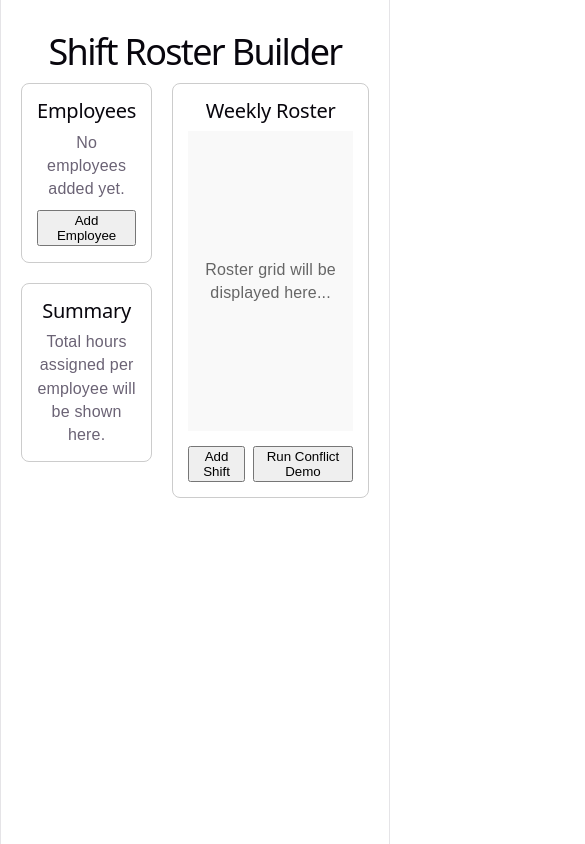
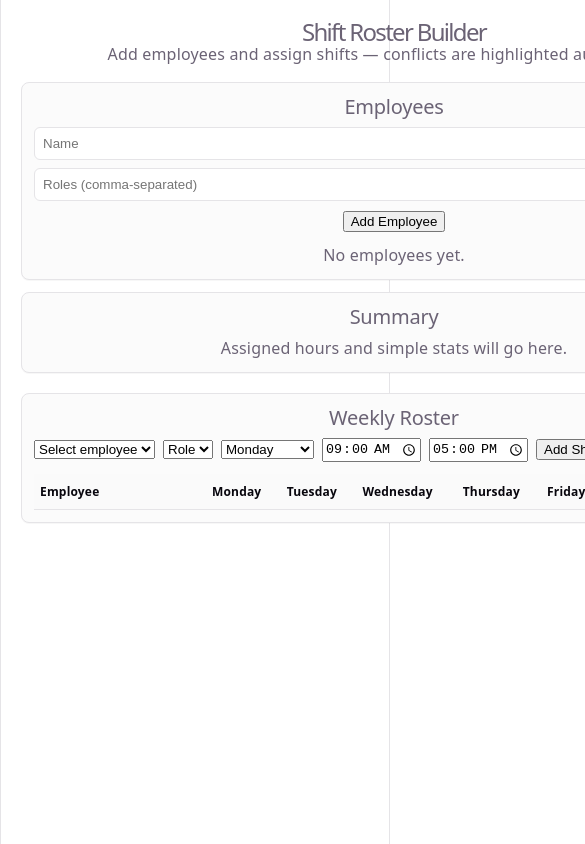
Before and after one commit to KL838/Shift-Roster-Builder, a React (Vite) app: page / in a window 390 px wide. Shown: the top 844 px of the page, 585 px wide, since content can reach past the window. Built offline with nearby package versions, Linux system fonts and the light colour scheme.

Commit message:
Add managment with responsive UI

```diff
--- a/src/App.css
+++ b/src/App.css
@@ -1 +1,49 @@
-body, html { margin: 0; padding: 0; }
+/* Base reset */
+body, html { margin: 0; padding: 0; font-family: var(--sans, Inter, system-ui, -apple-system, "Segoe UI", Roboto, "Helvetica Neue", Arial); color: var(--text); background: var(--bg); }
+
+.app-container { padding: 20px; max-width: 1100px; margin: 0 auto; }
+header h1 { margin: 0; font-size: 24px; color: var(--text); }
+
+.main-content { display: grid; grid-template-columns: 320px 1fr; gap: 20px; margin-top: 16px; }
+@media (max-width: 800px) { .main-content { grid-template-columns: 1fr; } }
+
+.employees-panel, .summary-panel, .roster-grid { border: 1px solid var(--border); padding: 12px; border-radius: 8px; background: var(--box-bg); box-shadow: 0 1px 0 rgba(0,0,0,0.03); }
+.employee-list ul { list-style: none; padding:0; margin: 0; }
+.employee-list li { padding: 6px 0; border-bottom: 1px solid var(--border); }
+
+.controls { display: flex; gap: 8px; margin-top: 8px; align-items: center; }
+
+/* Roster table */
+.grid-scroll, .roster-scroll { overflow-x: auto; }
+.roster-table { width: 100%; border-collapse: collapse; min-width: 720px; }
+.roster-table thead th { background: var(--table-head-bg, #fafafa); color: var(--text-h); text-align: left; padding: 8px; font-size: 12px; border-bottom: 1px solid var(--border); }
+.roster-table td { border: 1px solid var(--border); padding: 8px; vertical-align: top; background: var(--table-cell-bg, #fbfbfb); }
+.name-col, .employee-cell { width: 160px; font-weight: 600; background: var(--table-head-bg, #fafafa); }
+
+.shift-item { background: var(--shift-bg, #f3fbff); padding: 6px; border-radius: 6px; margin-bottom: 6px; display: block; box-sizing: border-box; }
+.shift-item .shift-time { font-weight:600; font-size: 13px; color: var(--text-h); }
+.shift-item .shift-role { font-size: 11px; color: #555; }
+
+/* Conflict highlight */
+.cell-conflict { background: var(--conflict-cell-bg); transition: background 160ms ease; }
+.cell-conflict .shift-item,
+.shift-item.conflict {
+	background: var(--conflict-shift-bg);
+	border: 1px solid var(--conflict-border);
+	box-shadow: none;
+}
+.shift-item.conflict .shift-time { color: var(--text-h); }
+.shift-item.conflict .shift-role { color: var(--text); }
+
+.form-row { margin-top: 8px; }
+.form-row input { width: 100%; padding: 8px; box-sizing: border-box; border: 1px solid var(--border); border-radius: 6px; background: var(--bg); color: var(--text); }
+
+.btn-small { font-size: 12px; padding: 6px 8px; border-radius: 6px; border: 1px solid var(--border); background: var(--box-bg); cursor: pointer; color: var(--text); }
+.btn-small:hover { background: #f6f6f6; }
+
+.legend { margin-top: 8px; font-size: 13px; color: var(--text); }
+.legend .swatch { display:inline-block; width:14px; height:14px; vertical-align:middle; margin-right:6px; border-radius:3px; }
+
+@media (max-width: 480px) {
+	.roster-table thead th, .roster-table td { padding: 6px; font-size: 12px; }
+}
--- a/src/App.tsx
+++ b/src/App.tsx
@@ -1,65 +1,199 @@
-import React, { useState } from 'react';
-import type { Employee, Shift } from './types';
+import React, { useEffect, useState } from 'react';
+import type { Employee, Shift, Conflict } from './types';
 import { detectConflicts } from './utils/conflicts';
 import './App.css';
+
+const DAYS = ['Monday', 'Tuesday', 'Wednesday', 'Thursday', 'Friday', 'Saturday', 'Sunday'] as const;
+
+const uid = () => Math.random().toString(36).slice(2, 9);
 
 function App() {
   const [employees, setEmployees] = useState<Employee[]>([]);
   const [shifts, setShifts] = useState<Shift[]>([]);
+  const [conflicts, setConflicts] = useState<Conflict[]>([]);
 
-  // Simple UI placeholder
+  // Employee form state
+  const [name, setName] = useState('');
+  const [rolesInput, setRolesInput] = useState('');
+  const [editingEmployeeId, setEditingEmployeeId] = useState<string | null>(null);
+
+  // Shift form state
+  const [selectedEmployeeId, setSelectedEmployeeId] = useState('');
+  const [shiftDay, setShiftDay] = useState<string>(DAYS[0]);
+  const [shiftStart, setShiftStart] = useState('09:00');
+  const [shiftEnd, setShiftEnd] = useState('17:00');
+  const [shiftRole, setShiftRole] = useState('');
+
+  useEffect(() => {
+    setConflicts(detectConflicts(shifts));
+  }, [shifts]);
+
+  useEffect(() => {
+    const emp = employees.find(e => e.id === selectedEmployeeId);
+    setShiftRole(emp?.roles?.[0] ?? '');
+  }, [selectedEmployeeId, employees]);
+
+  const addOrUpdateEmployee = (e?: React.FormEvent) => {
+    e?.preventDefault();
+    const roles = rolesInput.split(',').map(r => r.trim()).filter(Boolean);
+    if (!name.trim() || roles.length === 0) {
+      alert('Provide a name and at least one role (comma-separated)');
+      return;
+    }
+
+    if (editingEmployeeId) {
+      setEmployees(prev => prev.map(emp => emp.id === editingEmployeeId ? { ...emp, name: name.trim(), roles } : emp));
+      setEditingEmployeeId(null);
+    } else {
+      const newEmp: Employee = { id: uid(), name: name.trim(), roles };
+      setEmployees(prev => [...prev, newEmp]);
+    }
+
+    setName('');
+    setRolesInput('');
+  };
+
+  const startEditEmployee = (emp: Employee) => {
+    setEditingEmployeeId(emp.id);
+    setName(emp.name);
+    setRolesInput(emp.roles.join(', '));
+  };
+
+  const removeEmployee = (id: string) => {
+    if (!confirm('Remove this employee and all their shifts?')) return;
+    setEmployees(prev => prev.filter(e => e.id !== id));
+    setShifts(prev => prev.filter(s => s.employeeId !== id));
+  };
+
+  const addShift = (e?: React.FormEvent) => {
+    e?.preventDefault();
+    if (!selectedEmployeeId) { alert('Select an employee'); return; }
+    if (!shiftRole) { alert('Select a role for the shift'); return; }
+    const newShift: Shift = {
+      id: uid(),
+      employeeId: selectedEmployeeId,
+      role: shiftRole as any,
+      day: shiftDay as any,
+      startTime: shiftStart,
+      endTime: shiftEnd,
+    };
+    setShifts(prev => [...prev, newShift]);
+  };
+
+  const removeShift = (id: string) => {
+    setShifts(prev => prev.filter(s => s.id !== id));
+  };
+
+  const conflictShiftIds = new Set<string>();
+  conflicts.forEach(c => c.shiftIds?.forEach(id => conflictShiftIds.add(id)));
+
   return (
-    <div className="app-container" style={{ padding: '20px', fontFamily: 'sans-serif' }}>
+    <div className="app-container">
       <header>
         <h1>Shift Roster Builder</h1>
+        <p className="subtitle">Add employees and assign shifts — conflicts are highlighted automatically.</p>
       </header>
 
-      <main className="main-content" style={{ display: 'grid', gridTemplateColumns: '1fr 3fr', gap: '20px', marginTop: '20px' }}>
+      <main className="main-content">
         <aside>
-          <section className="employees-panel" style={{ border: '1px solid #ccc', padding: '15px', borderRadius: '8px', marginBottom: '20px' }}>
+          <section className="employees-panel">
             <h2>Employees</h2>
-            <div className="employee-list">
-              {employees.length === 0 ? <p>No employees added yet.</p> : (
+            <form onSubmit={addOrUpdateEmployee}>
+              <div className="form-row">
+                <input placeholder="Name" value={name} onChange={ev => setName(ev.target.value)} />
+              </div>
+              <div className="form-row">
+                <input placeholder="Roles (comma-separated)" value={rolesInput} onChange={ev => setRolesInput(ev.target.value)} />
+              </div>
+              <div style={{ marginTop: 8 }}>
+                <button type="submit">{editingEmployeeId ? 'Save Employee' : 'Add Employee'}</button>
+                {editingEmployeeId && <button type="button" onClick={() => { setEditingEmployeeId(null); setName(''); setRolesInput(''); }} style={{ marginLeft: 8 }}>Cancel</button>}
+              </div>
+            </form>
+
+            <div style={{ marginTop: 12 }}>
+              {employees.length === 0 ? <p>No employees yet.</p> : (
                 <ul>
                   {employees.map(emp => (
-                    <li key={emp.id}>{emp.name} ({emp.roles.join(', ')})</li>
+                    <li key={emp.id} style={{ display: 'flex', justifyContent: 'space-between', gap: 8, alignItems: 'center' }}>
+                      <span>{emp.name} — <small style={{ color: '#555' }}>{emp.roles.join(', ')}</small></span>
+                      <span>
+                        <button onClick={() => startEditEmployee(emp)} className="btn-small">Edit</button>
+                        <button onClick={() => removeEmployee(emp.id)} className="btn-small" style={{ marginLeft: 6 }}>Delete</button>
+                      </span>
+                    </li>
                   ))}
                 </ul>
               )}
             </div>
-            <button style={{ marginTop: '10px' }}>Add Employee</button>
           </section>
 
-          <section className="summary-panel" style={{ border: '1px solid #ccc', padding: '15px', borderRadius: '8px' }}>
+          <section className="summary-panel" style={{ marginTop: 12 }}>
             <h2>Summary</h2>
-            <p>Total hours assigned per employee will be shown here.</p>
+            <p>Assigned hours and simple stats will go here.</p>
           </section>
         </aside>
 
-        <section className="roster-grid" style={{ border: '1px solid #ccc', padding: '15px', borderRadius: '8px' }}>
+        <section className="roster-grid">
           <h2>Weekly Roster</h2>
-          <div className="grid-container" style={{ minHeight: '300px', backgroundColor: '#f9f9f9', display: 'flex', alignItems: 'center', justifyContent: 'center', marginBottom: '15px' }}>
-            <p style={{ color: '#666' }}>Roster grid will be displayed here...</p>
-          </div>
-          <div style={{ display: 'flex', gap: 8 }}>
-            <button>Add Shift</button>
-            <button onClick={() => {
-              const sampleShifts: Shift[] = [
-                { id: 's1', employeeId: 'e1', role: 'Cashier', day: 'Monday', startTime: '09:00', endTime: '13:00' },
-                { id: 's2', employeeId: 'e1', role: 'Cashier', day: 'Monday', startTime: '12:00', endTime: '16:00' },
-                { id: 's3', employeeId: 'e1', role: 'Cashier', day: 'Tuesday', startTime: '09:00', endTime: '17:00' },
-                { id: 's4', employeeId: 'e1', role: 'Cashier', day: 'Wednesday', startTime: '09:00', endTime: '17:00' },
-                { id: 's5', employeeId: 'e1', role: 'Cashier', day: 'Thursday', startTime: '09:00', endTime: '17:00' },
-                { id: 's6', employeeId: 'e1', role: 'Cashier', day: 'Friday', startTime: '09:00', endTime: '17:00' },
-                { id: 's7', employeeId: 'e1', role: 'Cashier', day: 'Saturday', startTime: '09:00', endTime: '17:00' },
-                { id: 's8', employeeId: 'e2', role: 'Cook', day: 'Monday', startTime: '08:00', endTime: '12:00' },
-              ];
-              const conflicts = detectConflicts(sampleShifts);
-              // log to browser console (open DevTools to inspect)
-              // eslint-disable-next-line no-console
-              console.log('Demo conflicts', conflicts);
-              alert(`Found ${conflicts.length} conflict(s) — see console for details.`);
-            }}>Run Conflict Demo</button>
+
+          <form onSubmit={addShift} style={{ display: 'flex', gap: 8, alignItems: 'center', marginBottom: 12, flexWrap: 'wrap' }}>
+            <select value={selectedEmployeeId} onChange={e => setSelectedEmployeeId(e.target.value)}>
+              <option value="">Select employee</option>
+              {employees.map(emp => <option key={emp.id} value={emp.id}>{emp.name}</option>)}
+            </select>
+            <select value={shiftRole} onChange={e => setShiftRole(e.target.value)}>
+              <option value="">Role</option>
+              {employees.find(e => e.id === selectedEmployeeId)?.roles.map(r => <option key={r} value={r}>{r}</option>)}
+            </select>
+            <select value={shiftDay} onChange={e => setShiftDay(e.target.value)}>
+              {DAYS.map(d => <option key={d} value={d}>{d}</option>)}
+            </select>
+            <input type="time" value={shiftStart} onChange={e => setShiftStart(e.target.value)} />
+            <input type="time" value={shiftEnd} onChange={e => setShiftEnd(e.target.value)} />
+            <button type="submit">Add Shift</button>
+            <button type="button" onClick={() => { setEmployees([]); setShifts([]); setConflicts([]); }} style={{ marginLeft: 6 }}>Clear</button>
+          </form>
+
+          <div className="grid-scroll">
+            <table className="roster-table">
+              <thead>
+                <tr>
+                  <th className="name-col">Employee</th>
+                  {DAYS.map(day => <th key={day}>{day}</th>)}
+                </tr>
+              </thead>
+              <tbody>
+                {employees.map(emp => (
+                  <tr key={emp.id}>
+                    <td className="name-col">{emp.name}</td>
+                    {DAYS.map(day => {
+                      const cellShifts = shifts.filter(s => s.employeeId === emp.id && s.day === day);
+                      const cellHasConflict = cellShifts.some(s => conflictShiftIds.has(s.id));
+                      return (
+                        <td key={day} className={cellHasConflict ? 'cell-conflict' : ''}>
+                          {cellShifts.length === 0 ? <div className="empty-cell">—</div> : (
+                            cellShifts.map(s => (
+                              <div key={s.id} className={`shift-item ${conflictShiftIds.has(s.id) ? 'conflict' : ''}`}>
+                                <div style={{ display: 'flex', justifyContent: 'space-between', gap: 8, alignItems: 'center' }}>
+                                  <div>
+                                    <div className="shift-time">{s.startTime}–{s.endTime}</div>
+                                    <div className="shift-role">{s.role}</div>
+                                  </div>
+                                  <div>
+                                    <button className="btn-small" onClick={() => removeShift(s.id)}>Remove</button>
+                                  </div>
+                                </div>
+                              </div>
+                            ))
+                          )}
+                        </td>
+                      );
+                    })}
+                  </tr>
+                ))}
+              </tbody>
+            </table>
           </div>
         </section>
       </main>
--- a/src/index.css
+++ b/src/index.css
@@ -4,6 +4,14 @@
   --bg: #fff;
   --border: #e5e4e7;
   --code-bg: #f4f3ec;
+  --box-bg: #fbfbfb;
+  --panel-bg: #fafafa;
+  --table-head-bg: #fafafa;
+  --table-cell-bg: #fbfbfb;
+  --shift-bg: #eef6ff;
+  --conflict-cell-bg: #fff6f6;
+  --conflict-shift-bg: #fff0f0;
+  --conflict-border: #ffb3b3;
   --accent: #aa3bff;
   --accent-bg: rgba(170, 59, 255, 0.1);
   --accent-border: rgba(170, 59, 255, 0.5);
@@ -39,6 +47,14 @@
     --code-bg: #1f2028;
     --accent: #c084fc;
     --accent-bg: rgba(192, 132, 252, 0.15);
+    --box-bg: #1f2028;
+    --panel-bg: #1b1d21;
+    --table-head-bg: #222428;
+    --table-cell-bg: #16171d;
+    --shift-bg: #24303a;
+    --conflict-cell-bg: rgba(255,80,80,0.06);
+    --conflict-shift-bg: rgba(255,80,80,0.08);
+    --conflict-border: rgba(255,100,100,0.2);
     --accent-border: rgba(192, 132, 252, 0.5);
     --social-bg: rgba(47, 48, 58, 0.5);
     --shadow:
@@ -70,7 +86,7 @@ h1,
 h2 {
   font-family: var(--heading);
   font-weight: 500;
-  color: var(--text-h);
+  color: var(--text);
 }
 
 h1 {
```
Also changed, not shown: 1 other file (tests, documents, lock files or other folders).
